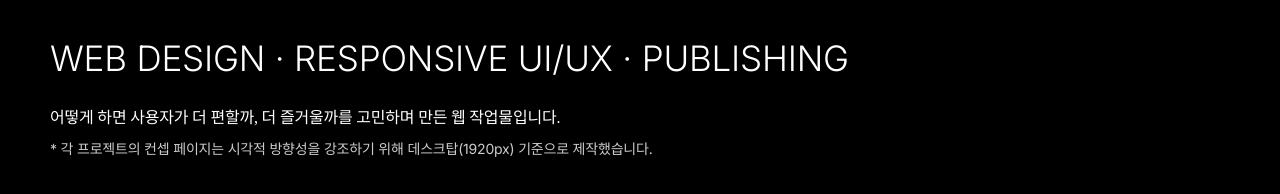
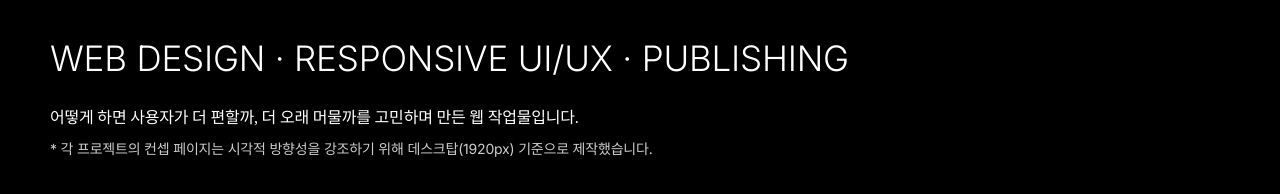
Before and after one commit to Yeonjuya/portfolio, a plain HTML site: page index.html in a window 1280 px wide. Shown: the part 979-1173 px from the top of the page. Drawn offline with nearby package versions, Linux system fonts and the light colour scheme; animation ran at ten frames a second; a web font is replaced by a local one.

Commit message:
Update index.html

```diff
--- a/index.html
+++ b/index.html
@@ -125,7 +125,7 @@
                 <div class="inner">
                           <h2>WORK</h2>
                     <p class="info">WEB DESIGN · RESPONSIVE UI/UX · PUBLISHING</p>
-                    <p class="dec">어떻게 하면 사용자가 더 편할까, 더 즐거울까를 고민하며 만든 웹 작업물입니다.</p>
+                    <p class="dec">어떻게 하면 사용자가 더 편할까, 더 오래 머물까를 고민하며 만든 웹 작업물입니다.</p>
                     <aside class="note" role="note" aria-label="컨셉 페이지 안내">
                         * 각 프로젝트의 컨셉 페이지는 시각적 방향성을 강조하기 위해 데스크탑(1920px) 기준으로 제작했습니다.
                     </aside>
```
